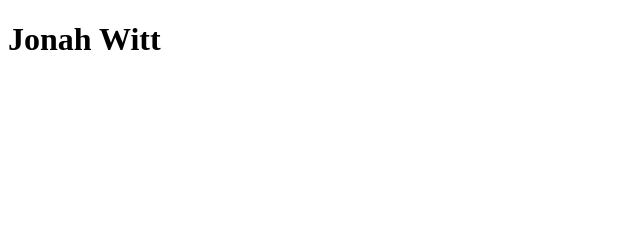
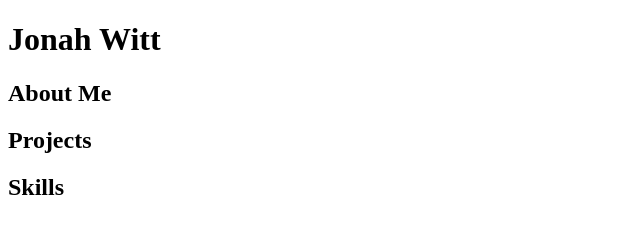
Before and after one commit to jwwitt/jwwitt.github.io, a plain HTML site: page index.html in a window 1280 px wide. Shown: the whole page, without its empty margins (0-640 px from the left). Drawn offline with Linux system fonts and the light colour scheme.

Commit message:
Added Main Sections to HTML

```diff
--- a/index.html
+++ b/index.html
@@ -1,5 +1,16 @@
 <!DOCTYPE html>
 <html>
     <head></head>
-    <body><h1>Jonah Witt</h1></body>
+    <body>
+        <h1>Jonah Witt</h1>
+        <div id="about-me">
+            <h2>About Me</h2>
+        </div>
+        <div id="projects">
+            <h2>Projects</h2>
+        </div>
+        <div id="skills">
+            <h2>Skills</h2>
+        </div>
+    </body>
 </html>
```
